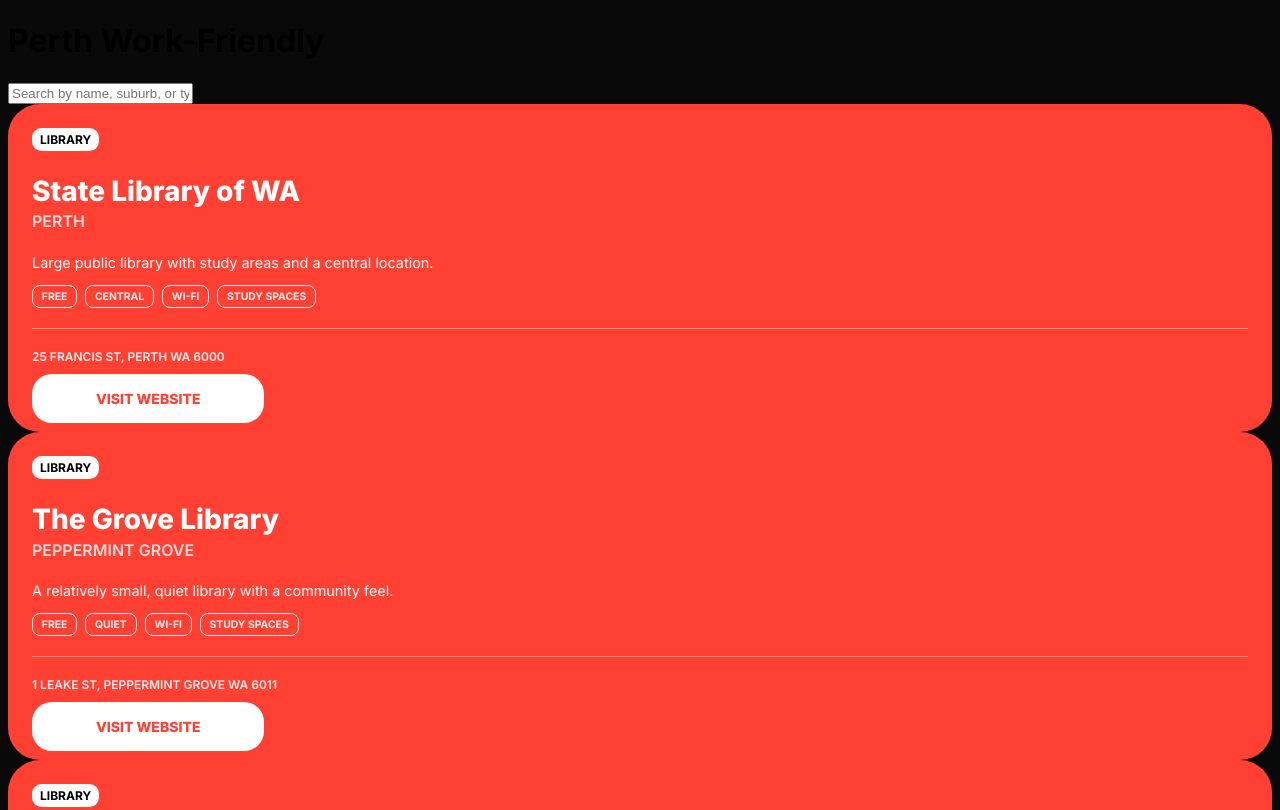
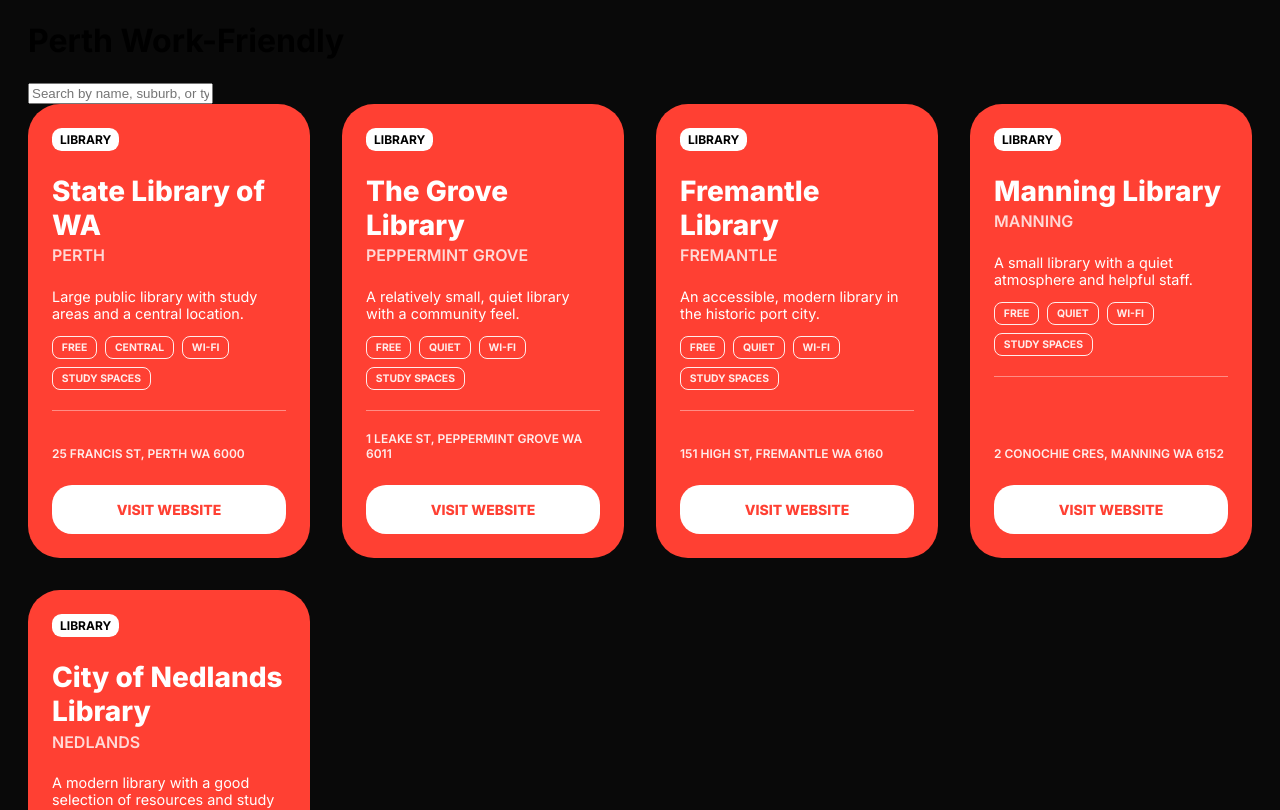
Before and after one commit to aliciabuelow/perth-workfriendly-app, a React (Vite) app in the folder react-app/: page / in a window 1280 px wide. Shown: the top 810 px of the page. Built offline with nearby package versions, Linux system fonts and the light colour scheme.

Commit message:
Adjust layout and spacing for Spot List

```diff
--- a/react-app/src/App.css
+++ b/react-app/src/App.css
@@ -0,0 +1,3 @@
+.App {
+    margin: 20px;
+}
--- a/react-app/src/components/SpotList.jsx
+++ b/react-app/src/components/SpotList.jsx
@@ -1,4 +1,5 @@
 import SpotCard from './SpotCard';
+import '../styles/SpotList.css';
 
 export default function SpotList({ spots }) {
     return (
--- a/react-app/src/index.css
+++ b/react-app/src/index.css
@@ -2,3 +2,7 @@
     background-color: #090909;
     font-family: 'Inter', sans-serif;
 }
+
+* {
+    box-sizing: border-box;
+}
--- a/react-app/src/styles/SpotCard.css
+++ b/react-app/src/styles/SpotCard.css
@@ -2,9 +2,15 @@
     display: flex;
     flex-direction: column;
     gap: 0.5rem;
+    min-width: 0;
+    width: 100%;
     padding: 1.5rem;
     background-color: #FF4033;
     border-radius: 2rem;
+}
+
+.card-heading {
+    min-height: 6rem;
 }
 
 .card-heading .type-badge {
@@ -61,6 +67,10 @@
     border-bottom: 0.5px solid #fff;
 }
 
+.card-footer {
+    margin-top: auto;
+}
+
 .card-footer .spot-address {
     margin-bottom: 1.5rem;
     opacity: 0.9;
@@ -71,7 +81,11 @@
 }
 
 .card-footer .spot-link {
-    padding: 1rem 4rem;
+    display: inline-flex;
+    justify-content: center;
+    align-items: center;
+    width: 100%;
+    padding: 1rem;
     border-radius: 1.25rem;
     color: #FF4033;
     background-color: #fff;
--- /dev/null
+++ b/react-app/src/styles/SpotList.css
@@ -0,0 +1,5 @@
+.spot-list {
+    display: grid;
+    grid-template-columns: repeat(auto-fill, minmax(280px, 1fr));
+    gap: 2rem;
+}
```
